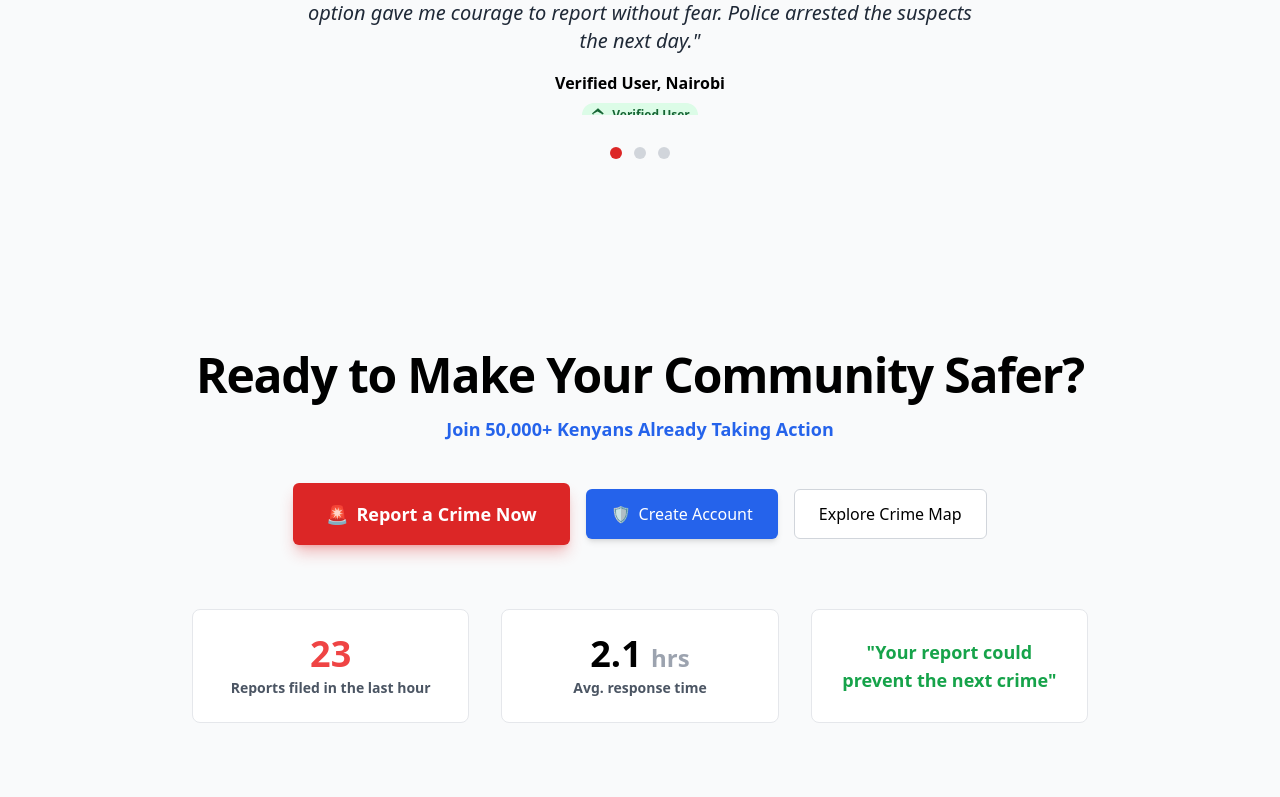
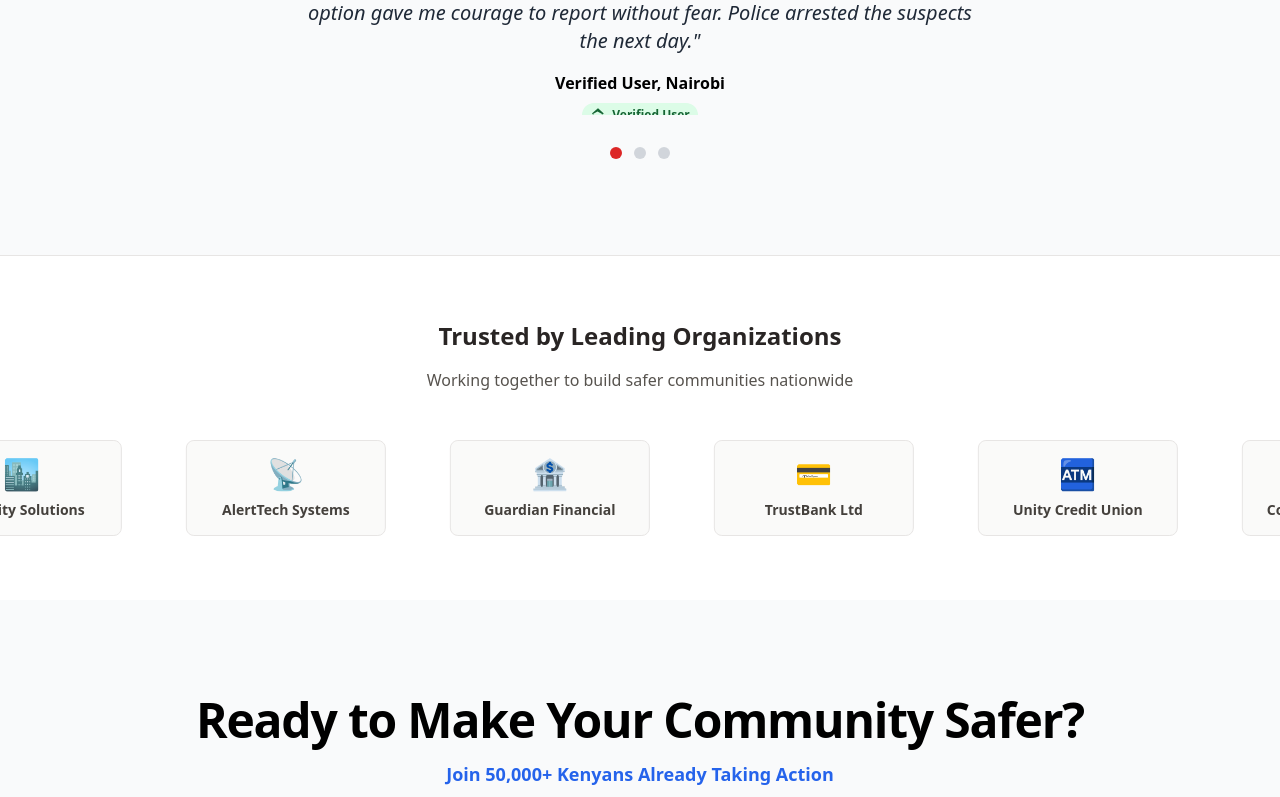
Before and after one commit to top1team/crime_net, a Next.js app in the folder frontend/: page / in a window 1280 px wide. Shown: the part 3616-4413 px from the top of the page. Built offline with nearby package versions, Linux system fonts and the light colour scheme.

Commit message:
Add Partners section with infinite sliding animation

```diff
--- a/frontend/app/page.tsx
+++ b/frontend/app/page.tsx
@@ -3,6 +3,7 @@ import HowItWorks from "../components/HowItWorks";
 import FeatureComparison from "../components/FeatureComparison";
 import LiveHeatmapPreview from "../components/LiveHeatmapPreview";
 import Testimonials from "../components/Testimonials";
+import Partners from "../components/Partners";
 import CallToAction from "../components/CallToAction";
 
 export default function Home() {
@@ -13,6 +14,7 @@ export default function Home() {
       <FeatureComparison />
       <LiveHeatmapPreview />
       <Testimonials />
+      <Partners />
       <CallToAction />
     </>
   );
--- /dev/null
+++ b/frontend/components/Partners.tsx
@@ -0,0 +1,71 @@
+"use client";
+import React from 'react';
+
+const Partners: React.FC = () => {
+  const partners = [
+    { name: "SecureGuard Corp", logo: "🛡️" },
+    { name: "SafeCity Solutions", logo: "🏙️" },
+    { name: "AlertTech Systems", logo: "📡" },
+    { name: "Guardian Financial", logo: "🏦" },
+    { name: "TrustBank Ltd", logo: "💳" },
+    { name: "Unity Credit Union", logo: "🏧" },
+    { name: "Community First Bank", logo: "🤝" },
+    { name: "Pinnacle Security", logo: "🌟" },
+    { name: "Apex Technologies", logo: "🔷" },
+    { name: "Nexus Innovations", logo: "💼" },
+  ];
+
+  return (
+    <section className="bg-white dark:bg-stone-900 py-16 overflow-hidden border-t border-stone-200 dark:border-stone-700">
+      <div className="container mx-auto px-4 sm:px-6 lg:px-8">
+        <div className="text-center mb-12">
+          <h2 className="text-2xl font-bold text-stone-800 dark:text-stone-200 mb-4">
+            Trusted by Leading Organizations
+          </h2>
+          <p className="text-stone-600 dark:text-stone-300">
+            Working together to build safer communities nationwide
+          </p>
+        </div>
+
+        <div className="relative">
+          <div className="flex animate-scroll">
+            {[...partners, ...partners].map((partner, index) => (
+              <div
+                key={index}
+                className="flex-shrink-0 mx-8 flex items-center justify-center bg-stone-50 dark:bg-stone-800 rounded-lg p-6 min-w-[200px] h-24 border border-stone-200 dark:border-stone-700 hover:shadow-lg transition-shadow"
+              >
+                <div className="text-center">
+                  <div className="text-3xl mb-2">{partner.logo}</div>
+                  <div className="text-sm font-semibold text-stone-700 dark:text-stone-300">
+                    {partner.name}
+                  </div>
+                </div>
+              </div>
+            ))}
+          </div>
+        </div>
+      </div>
+
+      <style jsx>{`
+        @keyframes scroll {
+          0% {
+            transform: translateX(0);
+          }
+          100% {
+            transform: translateX(-50%);
+          }
+        }
+
+        .animate-scroll {
+          animation: scroll 10s linear infinite;
+        }
+
+        .animate-scroll:hover {
+          animation-play-state: paused;
+        }
+      `}</style>
+    </section>
+  );
+};
+
+export default Partners;
```
